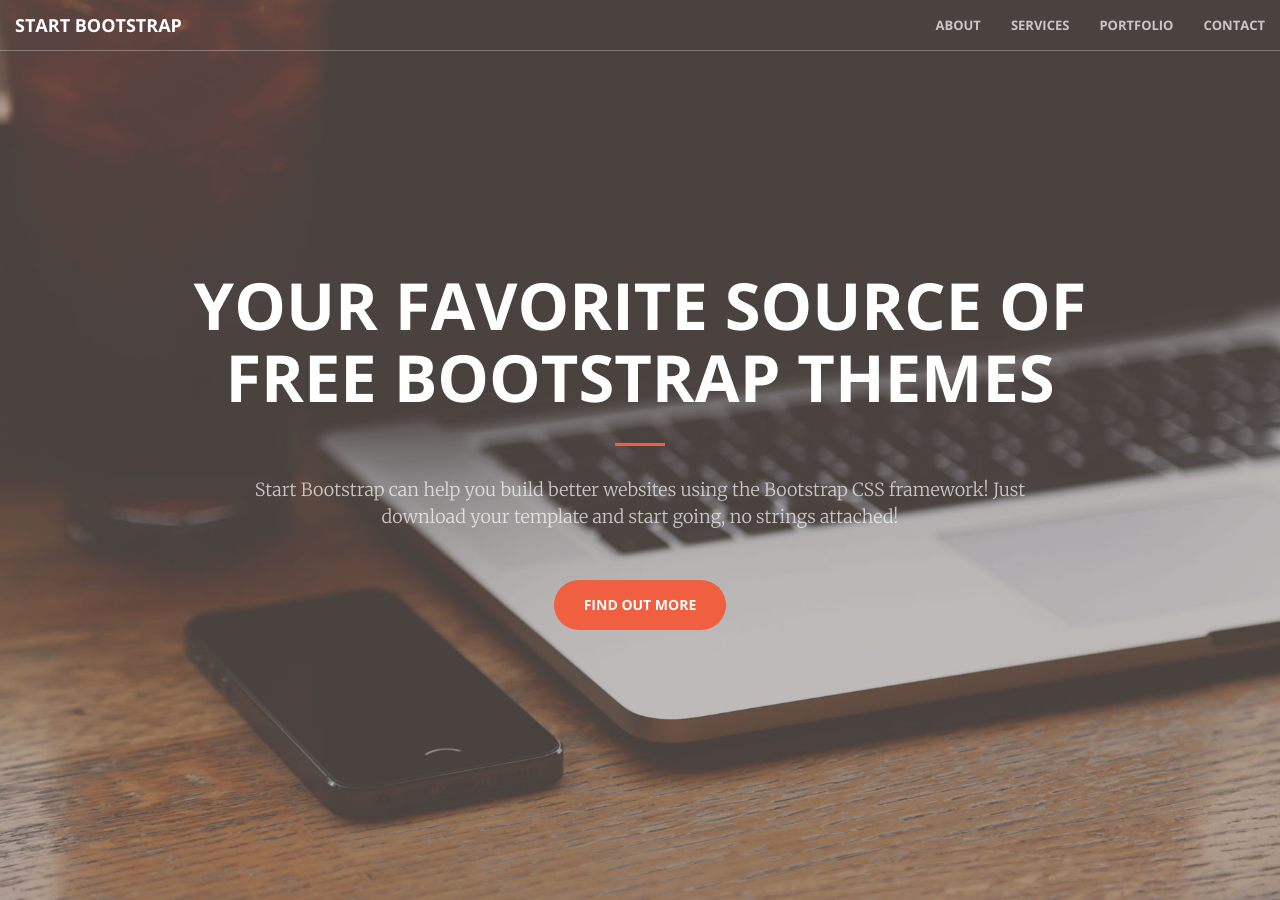
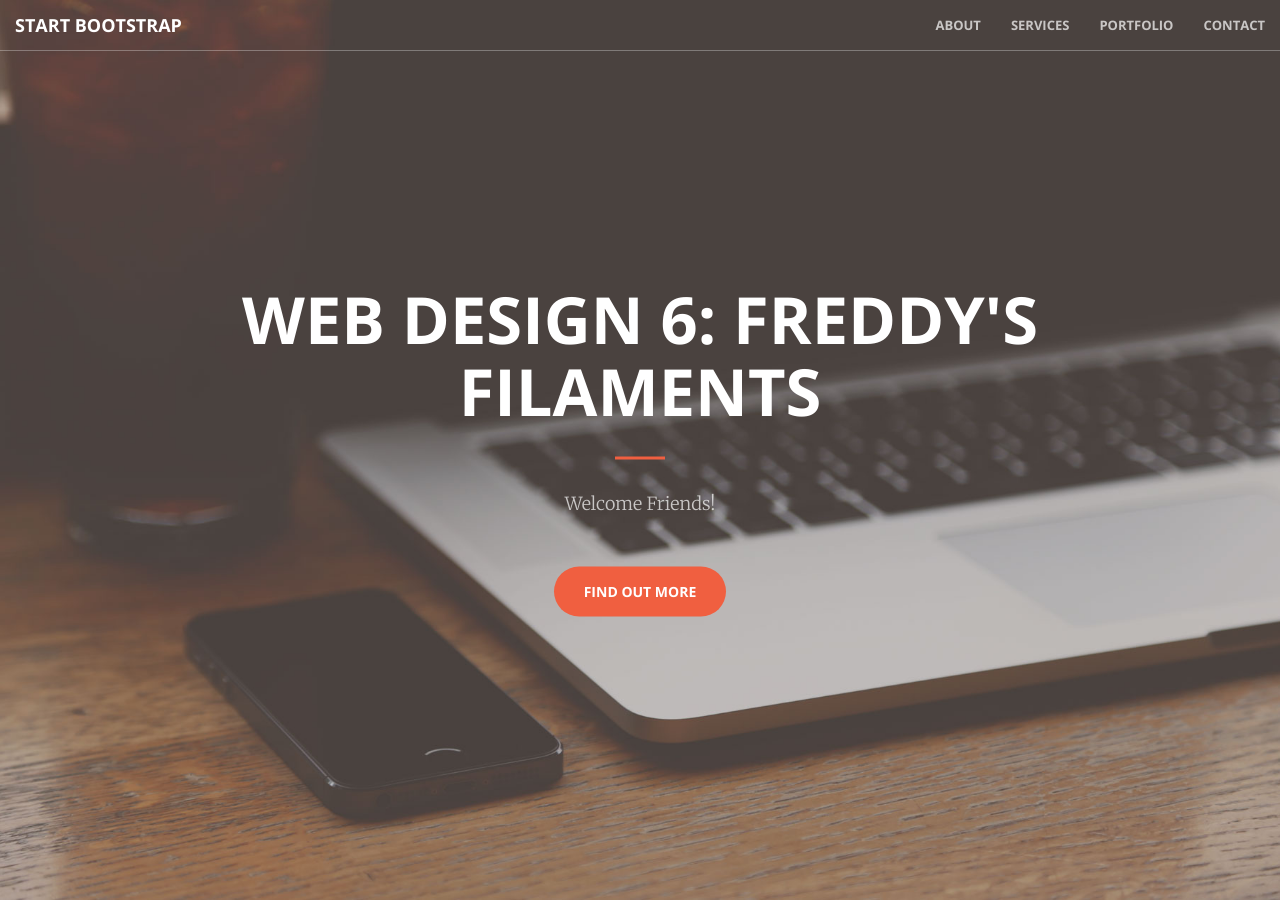
Before and after one commit to KodingKlosty/WD6Blog, a Jekyll site: the page built from index.html, in a window 1280 px wide and 900 px high. Built offline with Jekyll 4.4.1, drawn with Linux system fonts in a browser that asks for light colours.

Commit message:
Update header.html

```diff
--- a/_includes/header.html
+++ b/_includes/header.html
@@ -1,9 +1,9 @@
 <header>
     <div class="header-content">
         <div class="header-content-inner">
-            <h1>Your Favorite Source of Free Bootstrap Themes</h1>
+            <h1>Web Design 6: Freddy's Filaments</h1>
             <hr>
-            <p>Start Bootstrap can help you build better websites using the Bootstrap CSS framework! Just download your template and start going, no strings attached!</p>
+            <p>Welcome Friends!</p>
             <a href="#about" class="btn btn-primary btn-xl page-scroll">Find Out More</a>
         </div>
     </div>
```
